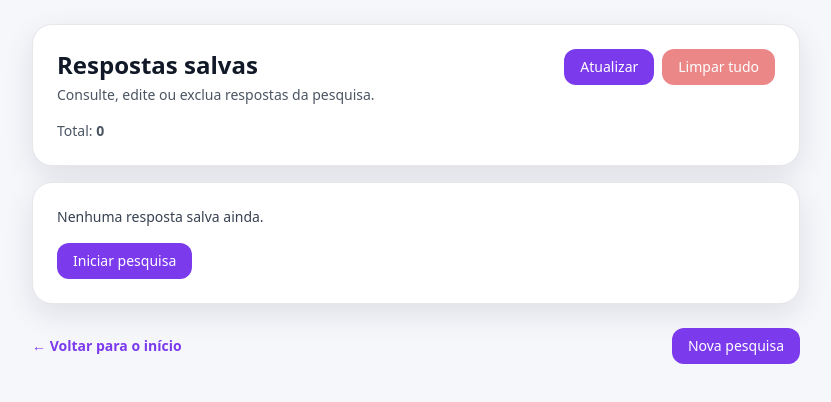
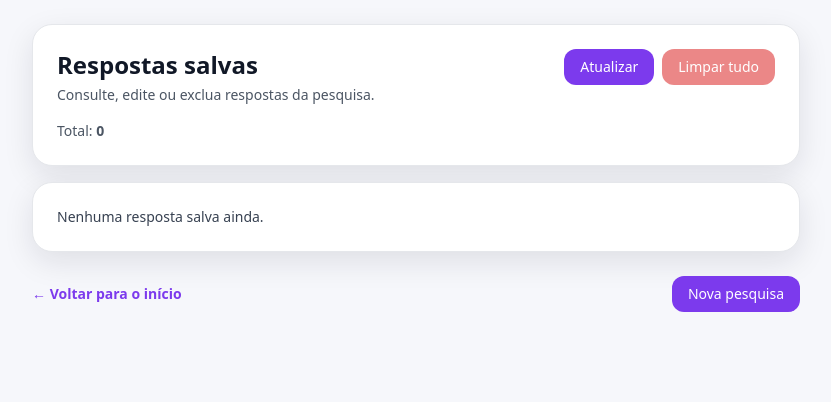
Before and after one commit to joao-holanda19/binds-satisfaction-test, a Vue app: page /responses in a window 1280 px wide. Shown: the top 402 px of the page, without its empty margins (224-1055 px from the left). Built offline with nearby package versions, Linux system fonts and the light colour scheme.

Commit message:
remove botão duplicado de iniciar pesquisa na lista vazia

```diff
--- a/src/views/ResponsesView.vue
+++ b/src/views/ResponsesView.vue
@@ -49,11 +49,7 @@
         class="mt-4 binds-card p-6 text-sm text-gray-700"
       >
         Nenhuma resposta salva ainda.
-        <div class="mt-4">
-          <RouterLink to="/p/default" class="btn btn-primary">
-            Iniciar pesquisa
-          </RouterLink>
-        </div>
+        <!-- removido: botão "Iniciar pesquisa" -->
       </div>
 
       <!-- List -->
@@ -222,7 +218,6 @@ onMounted(() => {
   atualizar();
 });
 
-// sempre que voltar/navegar para esta tela, garante lista atualizada
 watch(
   () => route.fullPath,
   () => {
```
